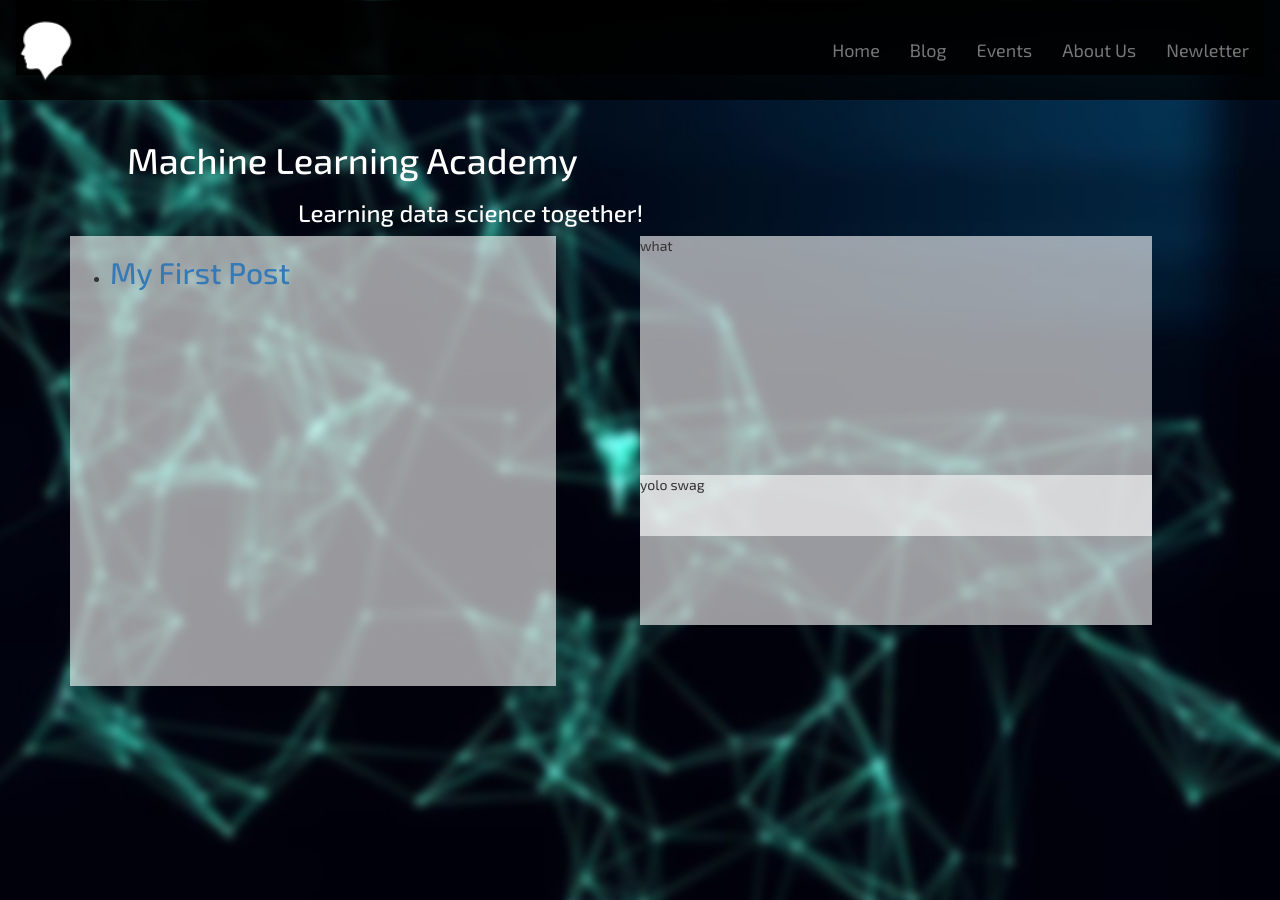
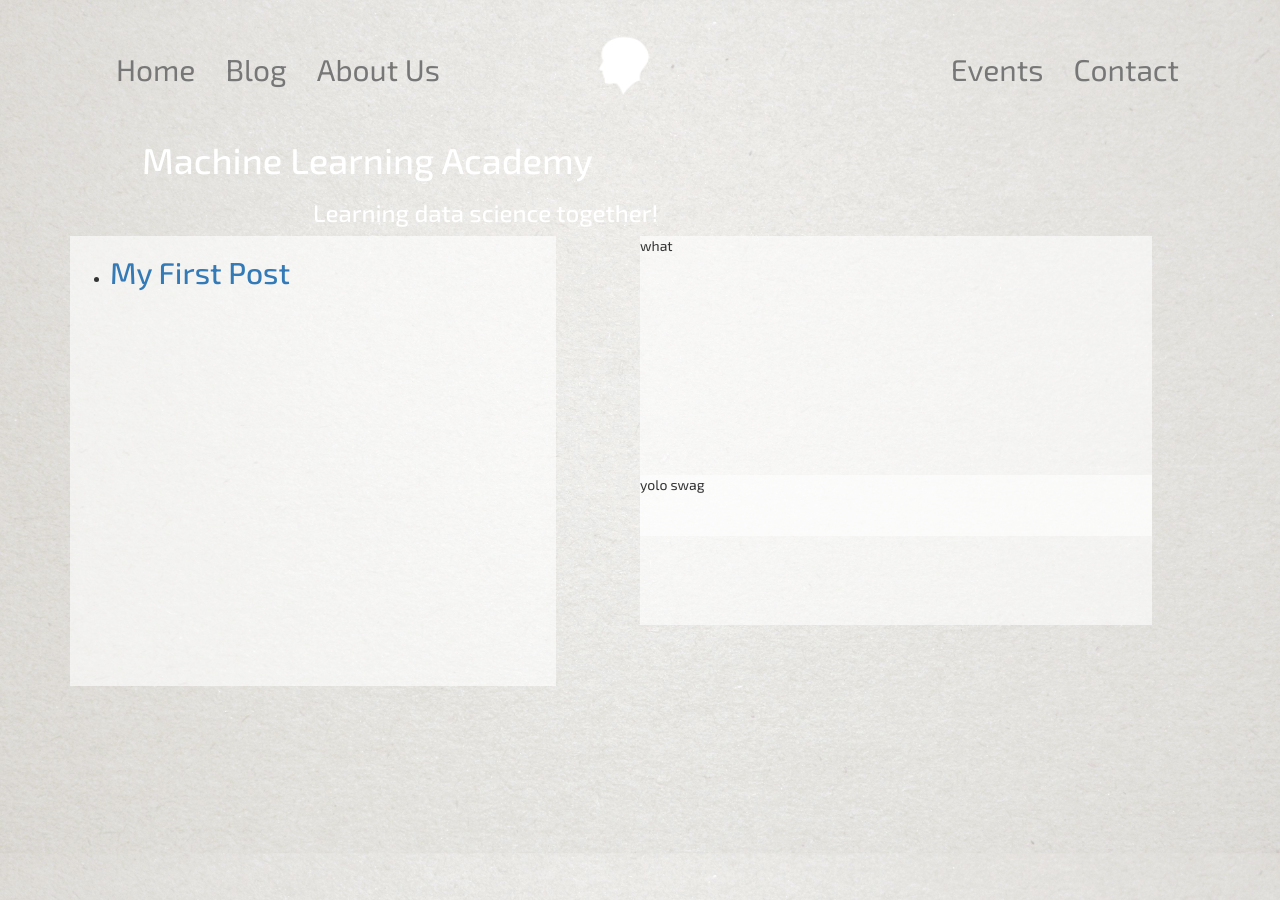
Before and after one commit to isabelhdias/mla.github.io, a Jekyll site: the page built from index.md, in a window 1280 px wide. Built offline with Jekyll 4.4.1, drawn with Linux system fonts in a browser that asks for light colours; nearby versions of some CDN libraries; our own code applies the rules of GitHub Pages for plain Markdown files.

Commit message:
design nr 2. header finished.

```diff
--- a/_includes/header.html
+++ b/_includes/header.html
@@ -1,5 +1,6 @@
 <header class="site-header" class=col-md-12>
 
+    <div class="container">
 
         <nav class="navbar navbar-default header-opacity navbar-changes">
             <div class="container-fluid">
@@ -12,17 +13,27 @@
                         <span class="icon-bar"></span>
                     </button>
 
-                <a class="navbar-brand" href="{{ index.md }}"><img src="/mla.github.io/assets/images/logo.png" class="img-responsive" alt="Responsive image" style="width: 60px; height: 70px;"></a>
+
                 </div>
 
                 <!-- Collect the nav links, forms, and other content for toggling -->
                 <div class="collapse navbar-collapse header-opacity" id="bs-example-navbar-collapse-1">
-                <ul class="nav navbar-nav nav-changes">
+
+                    <div class="row navbar-right-changes header-font-size">
+
+                        <div class="col-md-5">
+
+                            <ul class="nav navbar-nav nav-changes align-left-side">
+
+
+                                <li><a href="#">Home</a></li>
+                                <li><a href="#">Blog</a></li>
+                                <li><a href="#">About Us</a></li>
+
 
                                 <!---
 
-                    <li><a href="#"> <span class="sr-only">(current)</span></a></li>
-                    <li><a href="#">Home</a></li>
+
                                 <li class="dropdown">
                                     <a href="#" class="dropdown-toggle" data-toggle="dropdown" role="button" aria-haspopup="true" aria-expanded="false">Dropdown <span class="caret"></span></a>
                                     <ul class="dropdown-menu">
@@ -36,8 +47,27 @@
                                     </ul>
                                 </li>
 
+
                                 --->
+
+
                             </ul>
+
+                        </div>
+
+                        <div class="col-md-2 hidden-xs">
+
+                            <ul class="nav navbar-nav nav-changes brand">
+
+                                <a class="navbar-brand" href="{{ index.md }}">
+                                    <img src="/mla.github.io/assets/images/logo.png" class="img-responsive" alt="Responsive image" style="width: 60px; height: 70px;">
+                                </a>
+
+                            </ul>
+
+                        </div>
+
+
 
                         <!---
 
@@ -50,12 +80,12 @@
 
                         --->
 
-                <ul class="nav navbar-nav navbar-right navbar-right-changes">
-                    <li><a href="#">Home</a></li>
-                    <li><a href="#">Blog</a></li>
+                        <div class="col-md-5">
+
+                            <ul class="nav navbar-nav navbar-right nav-changes">
+
                                 <li><a href="#">Events</a></li>
-                    <li><a href="#">About Us</a></li>
-                    <li><a href="#">Newletter</a></li>
+                                <li><a href="#">Contact</a></li>
 
                                 <!---
 
@@ -72,6 +102,13 @@
                             --->
 
                             </ul>
+
+                        </div>
+
+                    </div>
+
+
+
                 </div><!-- /.navbar-collapse -->
             </div><!-- /.container-fluid -->
         </nav>
@@ -98,5 +135,7 @@
 
         </div>
 
+    </div>
+
 
 </header>
--- /dev/null
+++ b/_includes/homepage.html
@@ -0,0 +1,57 @@
+<div class="container">
+
+          <!---
+            <section class="page-wrapper">
+                {{content}}
+            </section>
+
+            --->
+
+            <div class="row">
+
+
+                <div class="col-md-6">
+
+                    <div class="blog-posts-preview">
+
+                        {% if site.posts.size > 0 %}
+                            <ul>
+                            {% for post in site.posts %}
+                                <li>
+                                    <a href="{{ post.url }}">
+                                        <h2>{{ post.title }}</h2>
+                                    </a>
+                                </li>
+                            {% endfor %}
+                            </ul>
+                            {% else %}
+                            <p>There are no posts available right. Come back soon!</p>
+                        {% endif %}
+
+                    </div>
+                </div>
+
+
+                <div class="col-md-offset-6">
+
+                    <div class="events-preview"> what </div>
+
+
+
+                </div>
+
+            </div>
+
+            <div class="row">
+
+                <div class="col-md-offset-6 about-us-preview-mod">
+
+                    <div class="about-us-preview"> yolo swag </div>
+
+                </div>
+
+            </div>
+
+
+
+        </div>
--- a/_layouts/default.html
+++ b/_layouts/default.html
@@ -5,69 +5,14 @@
 
     {% include header.html %}
 
-    <body style="background-image: url(assets/images/background-blurred.jpg); display: block; background-size: 100%;">
+    <body style="background-image: url(assets/images/white-texture-background.jpg); display: block; background-size: 100%;">
         <!---  --->
 
+        {% include homepage.html %}
 
-        <div class="container">
-
-          <!---
-            <section class="page-wrapper">
-                {{content}}
-            </section>
-
-            --->
-
-            <div class="row">
-
-
-                <div class="col-md-6">
-
-                    <div class="blog-posts-preview">
-
-                        {% if site.posts.size > 0 %}
-                            <ul>
-                            {% for post in site.posts %}
-                                <li>
-                                    <a href="{{ post.url }}">
-                                        <h2>{{ post.title }}</h2>
-                                    </a>
-                                </li>
-                            {% endfor %}
-                            </ul>
-                            {% else %}
-                            <p>There are no posts available right. Come back soon!</p>
-                        {% endif %}
-
-                    </div>
-                </div>
-
-
-                <div class="col-md-offset-6">
-
-                    <div class="events-preview"> what </div>
-
-
-
-                </div>
-
-            </div>
-
-            <div class="row">
-
-                <div class="col-md-offset-6 about-us-preview-mod">
-
-                    <div class="about-us-preview"> yolo swag </div>
-
-                </div>
-
-            </div>
-
-
-
-        </div>
 
     </body>
 
     {% include footer.html %}
+
 </html>
--- a/assets/css/main.css
+++ b/assets/css/main.css
@@ -3,6 +3,13 @@ body {
     margin: 0;
     height: 100%;
     /*background-color: rgb(3, 4, 28);*/
+}
+
+
+/* HEADER */
+
+.brand {
+    margin-left: 20%;
 }
 
 .title {
@@ -18,10 +25,42 @@ body {
 }
 
 .header-opacity {
-    background-color:rgba(0, 0, 0, 0.8);
-    background-blend-mode: soft-light;
+    background-color: transparent;
     border-color: transparent;
 }
+
+@media(max-width:767px){
+
+    .header-font-size {
+        font-size: 20px;
+    }
+}
+
+@media(min-width:768px) {
+
+    .header-font-size {
+        font-size: 20px;
+    }
+
+}
+@media(min-width:992px){
+
+    .header-font-size {
+        font-size: 20px;
+    }
+
+}
+@media(min-width:1200px){
+
+    .header-font-size {
+        font-size: 30px;
+    }
+}
+
+
+
+
+
 
 
 .full-width-div {
@@ -43,17 +82,22 @@ body {
 
 .nav-changes {
     border-color: transparent;
+    margin-top: 10%;
 }
 
 .navbar-right-changes {
-    margin-top: 2%;
-    font-size: 18px;
+    margin-top 15%;
 }
 
 ul.nav a:hover { color: #fff !important; } /* ATTENTION!!! actual bootstrap code override */
 
 
 /* end of bootstrap overrides */
+
+
+
+
+
 
 .blog-posts-preview {
     background-color: rgba(255,255,255, 0.6);
```
Also changed, not shown: assets/images/white-texture-background.jpg (added), 6 other files. Lines whose indentation alone changed are shown as unchanged.
